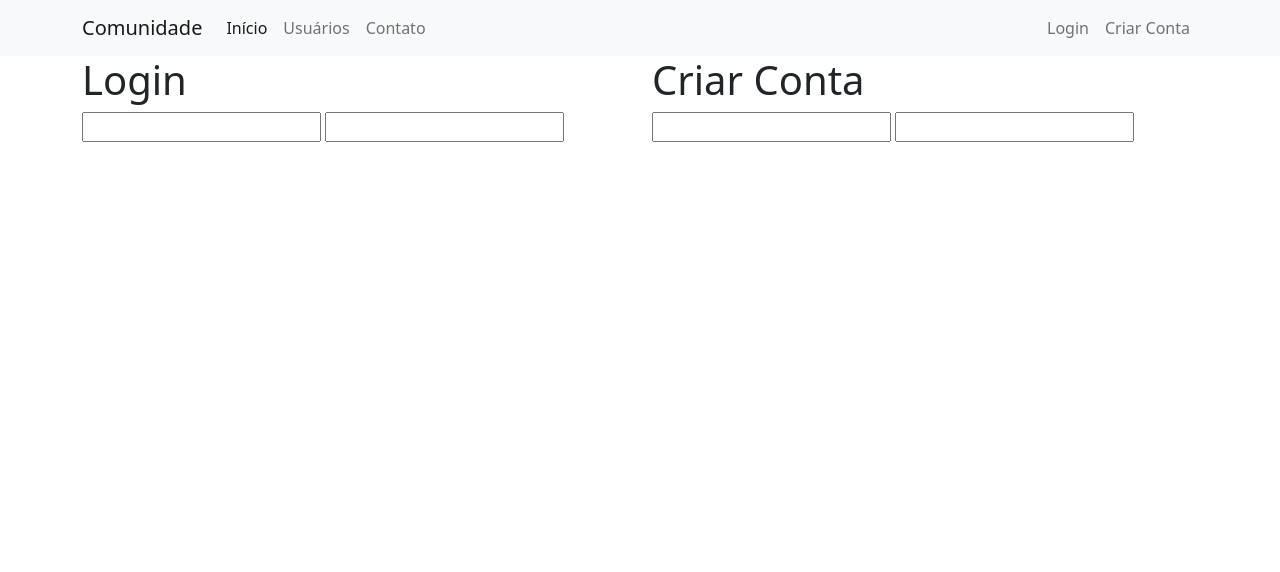
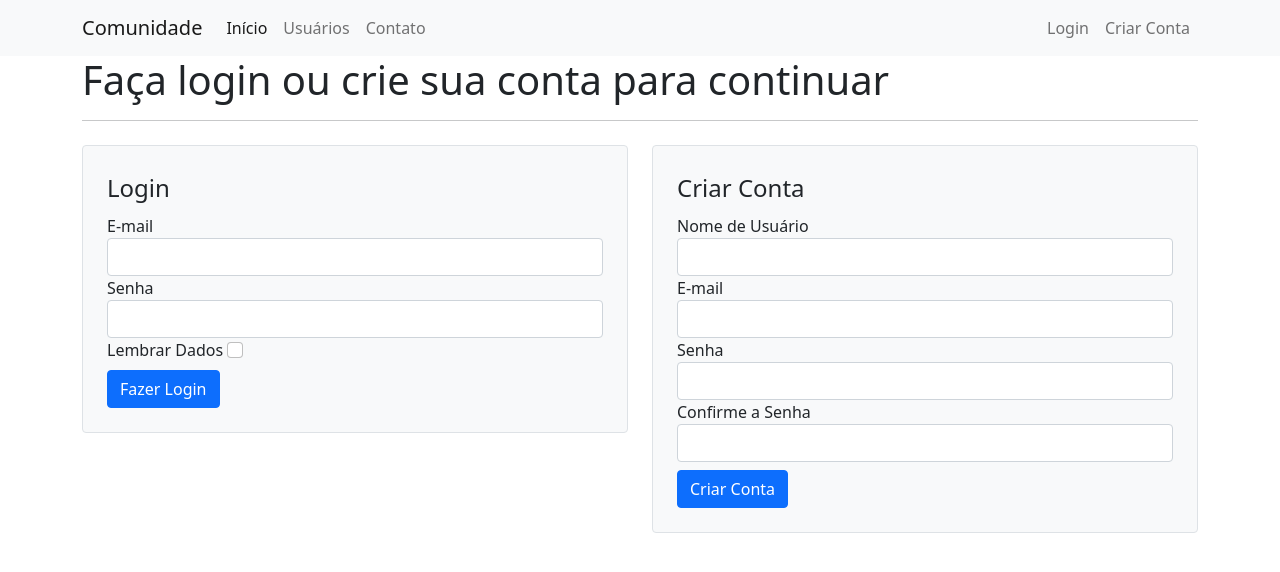
Before and after one commit to Rodrigogj8/site-comunidade-flask, a Flask app: page /login in a window 1280 px wide. Shown: the top 572 px of the page. Run offline with Flask 3, Linux system fonts and the light colour scheme.

Commit message:
Atualizacoes no sistema de login e formularios

```diff
--- a/forms.py
+++ b/forms.py
@@ -1,5 +1,5 @@
 from flask_wtf import FlaskForm
-from wtforms import StringField, PasswordField, SubmitField
+from wtforms import StringField, PasswordField, SubmitField, BooleanField
 from wtforms.validators import DataRequired, Length, Email, EqualTo
 
 
@@ -14,4 +14,5 @@ class FormCriarConta(FlaskForm):
 class FormLogin(FlaskForm):
     email = StringField("E-mail", validators=[DataRequired(), Email()])
     senha = PasswordField("Senha", validators=[DataRequired(), Length(6, 20)])
+    lembrar_dados = BooleanField("Lembrar Dados")
     botao_submit_login = SubmitField("Fazer Login")
--- a/main.py
+++ b/main.py
@@ -23,7 +23,7 @@ def usuarios():
 def contato():
     return render_template("contato.html")
 
-@app.route("/login")
+@app.route("/login", methods=['GET', 'POST'])
 def login():
     form_login = FormLogin()
     form_criar_conta = FormCriarConta()
--- a/templates/login.html
+++ b/templates/login.html
@@ -1,13 +1,57 @@
-{% extends 'base.html' %} {% block body %}
+{% extends 'base.html' %}
+{% block body %}
   <div class="container">
+    <h1>Faça login ou crie sua conta para continuar</h1>
+    <hr>
     <div class="row">
+      <!-- Formulário de Login -->
       <div class="col">
-      <h1>Login</h1>
-      {{ form_login.email }} {{ form_login.senha }}
+        <form method="POST" action="" class ="border p-3 mb-5 bg-light rounded p-4 mt-2">
+          {{ form_login.hidden_tag() }}
+          <legend>Login</legend>
+          <fieldset>
+            <div class="form-group">
+              {{ form_login.email.label(class="form-control-label") }}
+              {{ form_login.email(class="form-control") }}
             </div>
+            <div class="form-group">
+              {{ form_login.senha.label(class="form-control-label") }}
+              {{ form_login.senha(class="form-control") }}
+            </div>
+            <div class="form-group">
+              {{ form_login.lembrar_dados.label(class="form-check-label") }}
+              {{ form_login.lembrar_dados(class="form-check-input") }}
+            </div>
+          </fieldset>
+          {{ form_login.botao_submit_login(class="btn btn-primary mt-2") }}
+        </form>
+      </div>
+
+      <!-- Formulário de Criar Conta -->
       <div class="col">
-      <h1>Criar Conta</h1>
-      {{ form_criar_conta.email }} {{ form_criar_conta.senha }}
+        <form method="POST" action="" class ="border p-3 mb-5 bg-light rounded p-4 mt-2">
+          {{ form_criar_conta.hidden_tag() }}
+          <legend>Criar Conta</legend>
+          <fieldset>
+            <div class="form-group">
+              {{ form_criar_conta.username.label(class="form-control-label") }}
+              {{ form_criar_conta.username(class="form-control") }}
+            </div>
+            <div class="form-group">
+              {{ form_criar_conta.email.label(class="form-control-label") }}
+              {{ form_criar_conta.email(class="form-control") }}
+            </div>
+            <div class="form-group">
+              {{ form_criar_conta.senha.label(class="form-control-label") }}
+              {{ form_criar_conta.senha(class="form-control") }}
+            </div>
+            <div class="form-group">
+              {{ form_criar_conta.confirmacao_senha.label(class="form-control-label") }}
+              {{ form_criar_conta.confirmacao_senha(class="form-control") }}
+            </div>
+          </fieldset>
+          {{ form_criar_conta.botao_submit_criarconta(class="btn btn-primary mt-2") }}
+        </form>
       </div>
     </div>
   </div>
```
Lines whose indentation alone changed are shown as unchanged.
